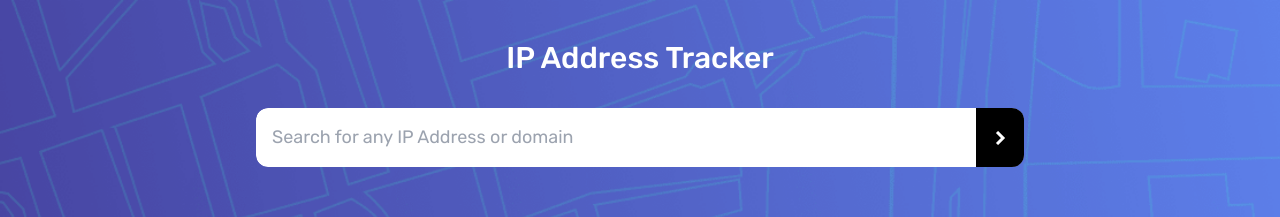
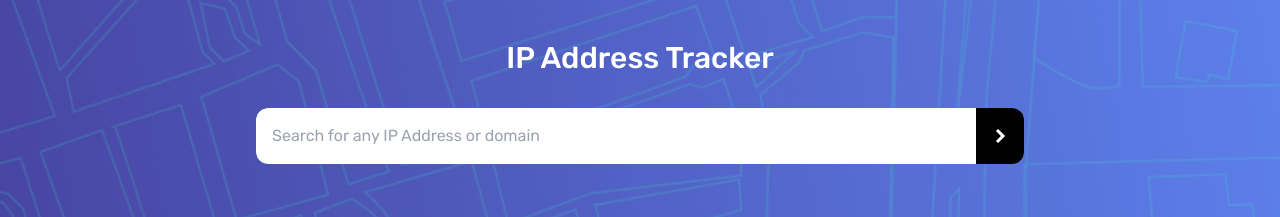
Before and after one commit to daft2/frontend-2023, a React (Vite) app: page /ip-address-tracker in a window 1280 px wide. Shown: the top 217 px of the page. Built offline with nearby package versions, Linux system fonts and the light colour scheme.

Commit message:
ref: adjust text size in input

```diff
--- a/src/domains/ip-address-tracker/IpAddressTracker.tsx
+++ b/src/domains/ip-address-tracker/IpAddressTracker.tsx
@@ -19,7 +19,7 @@ const IpAddressTracker = (props: Props) => {
             <div className="relative overflow-hidden rounded-xl">
               <input
                 type="text"
-                className="py-4 pl-4 pr-14 w-full text-black rounded-xl"
+                className="py-4 pl-4 pr-14 w-full text-black rounded-xl text-sm lg:text-base"
                 placeholder="Search for any IP Address or domain"
               />
               <span className="absolute inset-y-0 right-0 flex items-center justify-center bg-black w-12 cursor-pointer hover:bg-black/80">
```
